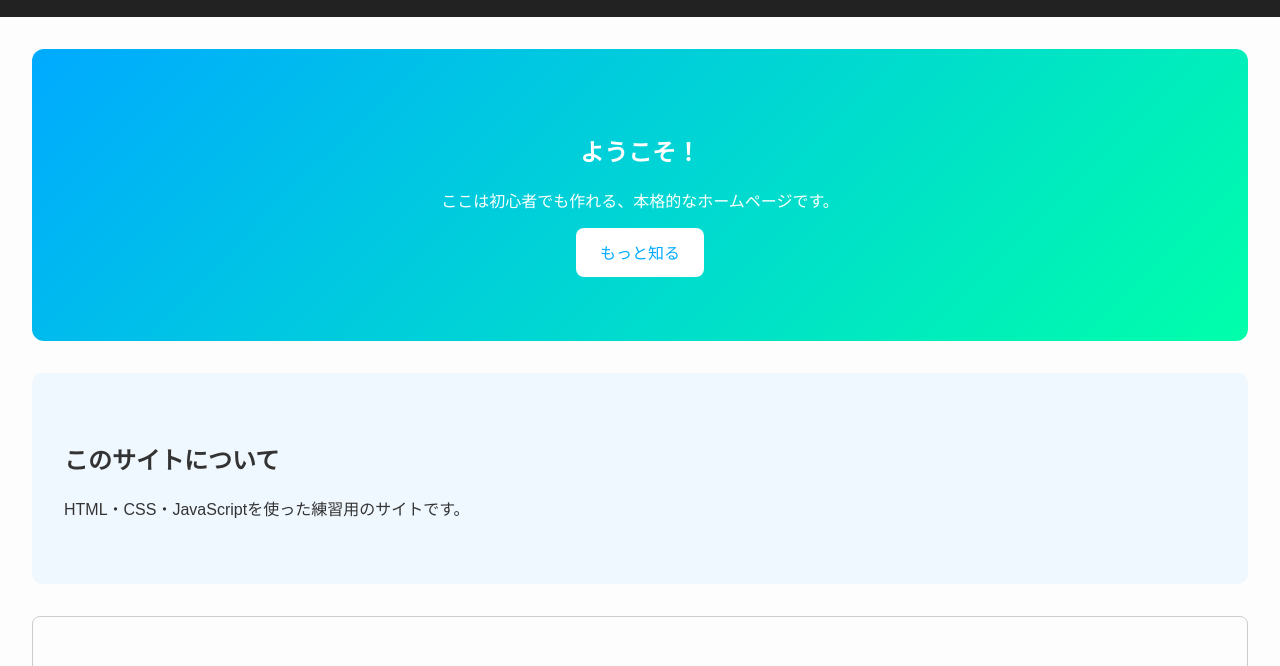
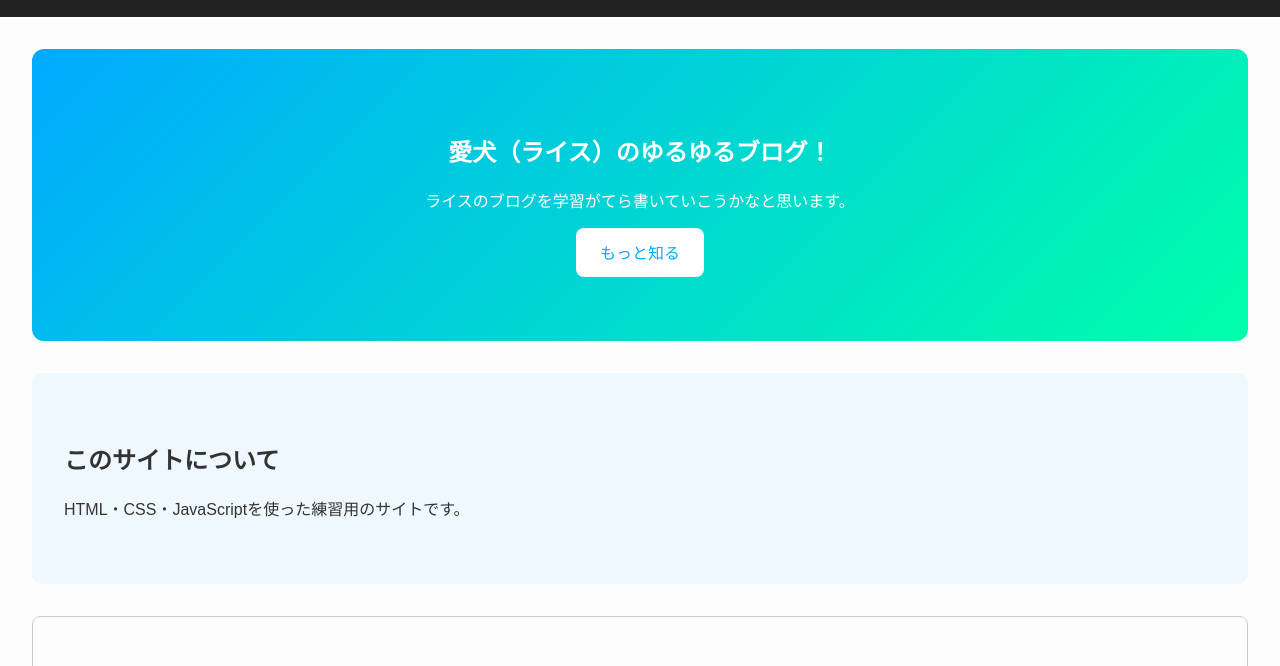
Before and after one commit to mizuken10969/my-website, a plain HTML site: page index.html in a window 1280 px wide. Shown: the part 95-761 px from the top of the page. Drawn offline with Linux system fonts and the light colour scheme.

Commit message:
文言を変更

```diff
--- a/index.html
+++ b/index.html
@@ -21,8 +21,8 @@
   <main>
     <!-- ヒーローエリア -->
     <section class="hero">
-      <h2>ようこそ！</h2>
-      <p>ここは初心者でも作れる、本格的なホームページです。</p>
+      <h2>愛犬（ライス）のゆるゆるブログ！</h2>
+      <p>ライスのブログを学習がてら書いていこうかなと思います。</p>
       <button id="learnBtn">もっと知る</button>
     </section>
 
```
